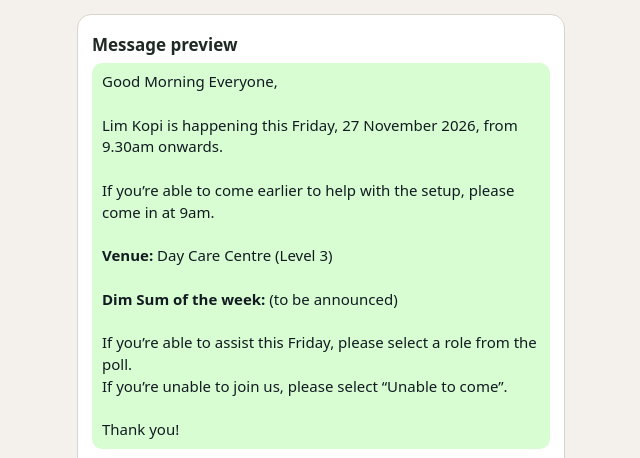
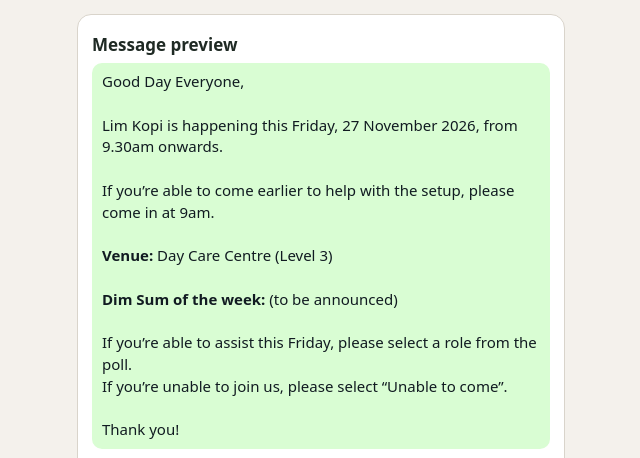
Before and after one commit to limkopidph/fridayweeklymsg, a plain HTML site: page index.html in a window 1280 px wide. Shown: the part 762-1220 px from the top of the page, 319-959 px from the left. Drawn offline with Linux system fonts and the light colour scheme.

Commit message:
Change greeting from 'Good Morning' to 'Good Day'

```diff
--- a/index.html
+++ b/index.html
@@ -116,7 +116,7 @@ function build(){
   var assist=n===0?"this Friday":"on Friday, "+long;
   var dishes=dishList()||"(to be announced)";
   return [
-    "Good Morning Everyone,","",
+    "Good Day Everyone,","",
     "Lim Kopi is happening "+when+", from "+$("start").value.trim()+" onwards.","",
     "If you\u2019re able to come earlier to help with the setup, please come in at "+$("early").value.trim()+".","",
     "*Venue:* "+$("venue").value.trim(),"",
```
